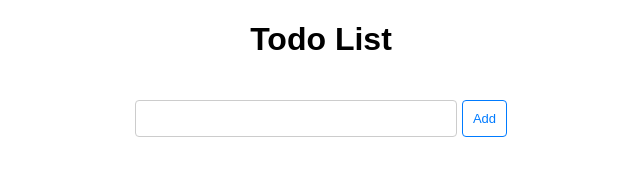
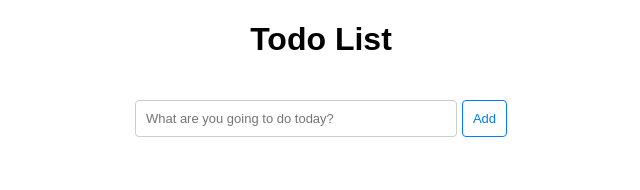
Before and after one commit to yamboni1/day12-homework-todolist, a React (Create React App) app: page / in a window 1280 px wide. Shown: the top 190 px of the page, without its empty margins (319-959 px from the left). Built offline with nearby package versions, Linux system fonts and the light colour scheme.

Commit message:
feat: add placeholder for input

```diff
--- a/src/components/TodoGenerator.js
+++ b/src/components/TodoGenerator.js
@@ -13,7 +13,7 @@ const TodoGenerator = (props) => {
 
     return (
         <div>
-            <input type="text" onChange={onItemChange} className="item-input" />
+            <input type="text" onChange={onItemChange} className="item-input" placeholder="What are you going to do today?"/>
             <button onClick={addItem} className="add-button">
                 Add
             </button>
```
